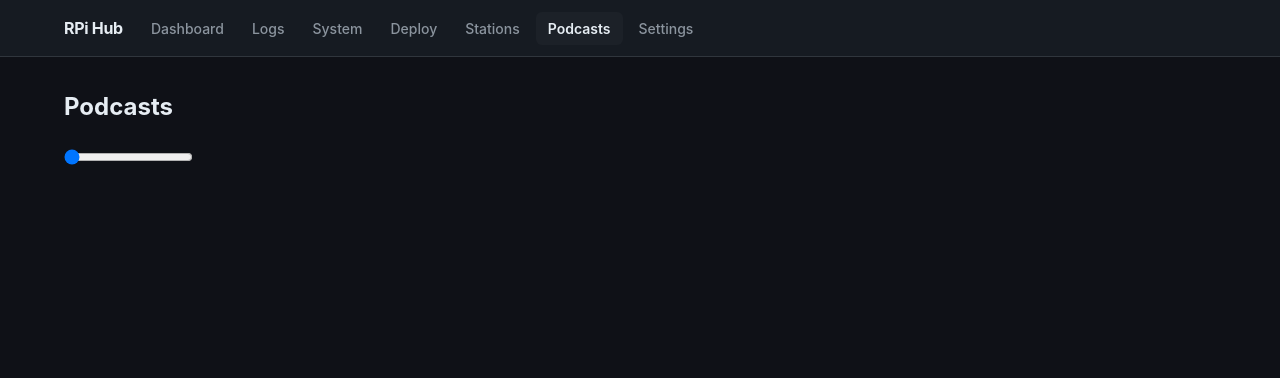
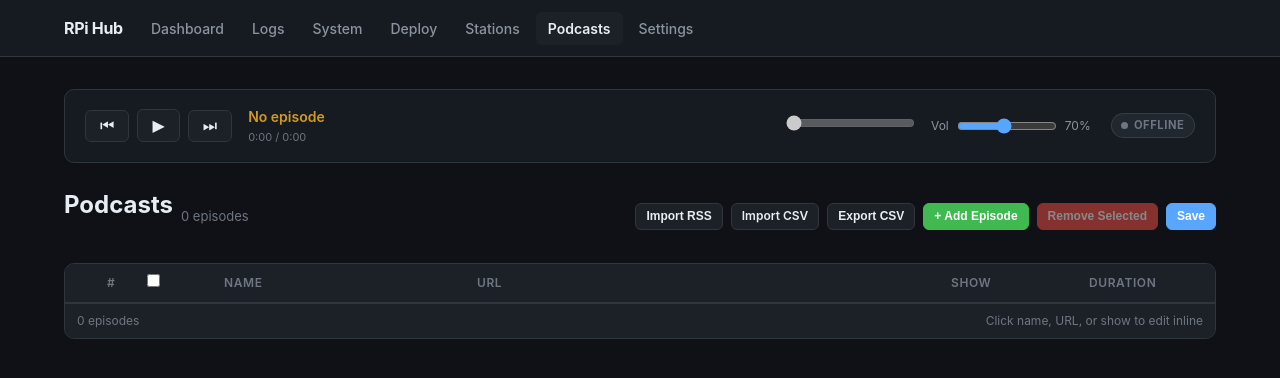
Before and after one commit to Obrelix/rpi-hub, a Node server app: page /podcasts in a window 1280 px wide. Shown: the top 378 px of the page. Run offline with Node 20, Linux system fonts and the light colour scheme; lists and menus that the app fills with data are empty.

Commit message:
feat(podcasts): build /podcasts page markup

```diff
--- a/views/podcasts.ejs
+++ b/views/podcasts.ejs
@@ -1,7 +1,91 @@
 <%- include('layout') %>
 
-<h1 class="page-title">Podcasts</h1>
+<!-- ── Now Playing Bar ──────────────────────────────────────────── -->
+<div class="now-playing-bar podcast-now-playing" id="pcNowPlayingBar">
+  <div class="np-controls">
+    <button class="np-btn" id="pcPrev" title="Previous">&#x23EE;</button>
+    <button class="np-btn" id="pcPlayPause" title="Play/Pause">&#x25B6;</button>
+    <button class="np-btn" id="pcNext" title="Next">&#x23ED;</button>
+  </div>
+  <div class="np-info">
+    <div class="np-station" id="pcShow">No episode</div>
+    <div class="np-track" id="pcEpisode"></div>
+    <div class="np-meta"><span id="pcPos">0:00</span> / <span id="pcDur">0:00</span></div>
+  </div>
+  <div class="np-seek seek-slider">
+    <input type="range" id="pcSeek" min="0" max="100" value="0" step="1" disabled>
+  </div>
+  <div class="np-volume">
+    <label>Vol</label>
+    <input type="range" id="pcVolume" min="0" max="150" value="70">
+    <span class="np-volume-val" id="pcVolumeVal">70%</span>
+  </div>
+  <span class="status-badge stopped" id="pcStatusBadge">Offline</span>
+</div>
 
-<input type="range" id="pcSeek" min="0" max="100" value="0">
+<!-- ── Toolbar ──────────────────────────────────────────────────── -->
+<div class="station-toolbar">
+  <div class="toolbar-left">
+    <h1 class="page-title">Podcasts</h1>
+    <span class="text-muted" id="episodeCount">0 episodes</span>
+  </div>
+  <div class="toolbar-right">
+    <button class="btn btn-secondary btn-sm" id="importRss">Import RSS</button>
+    <label class="btn btn-secondary btn-sm">
+      Import CSV
+      <input type="file" id="importCsv" accept=".csv,.txt,.tsv" hidden>
+    </label>
+    <button class="btn btn-secondary btn-sm" id="exportCsv">Export CSV</button>
+    <button class="btn btn-success btn-sm" id="addEpisode">+ Add Episode</button>
+    <button class="btn btn-danger btn-sm" id="removeSelected" disabled>Remove Selected</button>
+    <button class="btn btn-primary btn-sm" id="saveEpisodes">Save</button>
+  </div>
+</div>
+
+<!-- ── Episode Table ─────────────────────────────────────────────── -->
+<div class="station-table-wrap">
+  <table class="station-table" id="episodeTable">
+    <thead>
+      <tr>
+        <th class="col-drag"></th>
+        <th class="col-num">#</th>
+        <th class="col-check"><input type="checkbox" id="selectAll" title="Select all"></th>
+        <th class="col-play"></th>
+        <th class="col-name">Name</th>
+        <th class="col-url">URL</th>
+        <th class="col-genre">Show</th>
+        <th class="col-genre">Duration</th>
+      </tr>
+    </thead>
+    <tbody id="episodeBody"></tbody>
+  </table>
+  <div class="station-status-bar">
+    <span id="statusText">0 episodes</span>
+    <span>Click name, URL, or show to edit inline</span>
+  </div>
+</div>
+
+<!-- ── RSS Import Modal ─────────────────────────────────────────── -->
+<div class="rss-import-modal" id="rssImportModal" hidden>
+  <div class="rss-import-inner">
+    <header class="rss-import-header">
+      <h3>Import from RSS Feed</h3>
+      <button type="button" class="rss-close" id="rssClose" title="Close">&times;</button>
+    </header>
+    <div class="rss-input-row">
+      <input type="url" id="rssFeedUrl" placeholder="https://example.com/podcast.rss">
+      <button class="btn btn-primary btn-sm" id="rssFetchBtn">Fetch</button>
+    </div>
+    <div class="rss-status" id="rssStatus"></div>
+    <div class="rss-result" id="rssResult" hidden>
+      <h4 id="rssShowName"></h4>
+      <div class="rss-actions">
+        <button type="button" class="btn btn-secondary btn-sm" id="rssSelectAll">Select All</button>
+        <button type="button" class="btn btn-success btn-sm" id="rssAddSelected">Add Selected</button>
+      </div>
+      <ul class="rss-episodes" id="rssEpisodes"></ul>
+    </div>
+  </div>
+</div>
 
 <%- include('partials/footer') %>
```
